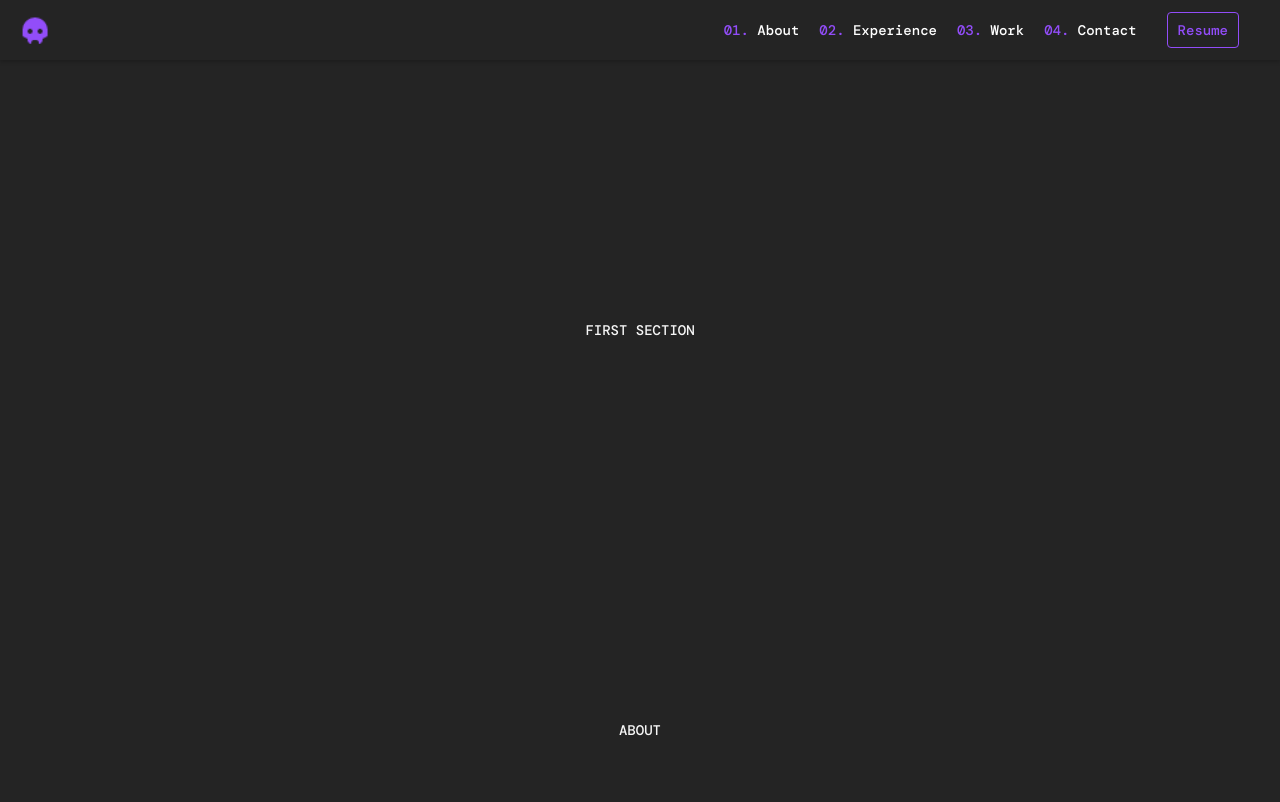
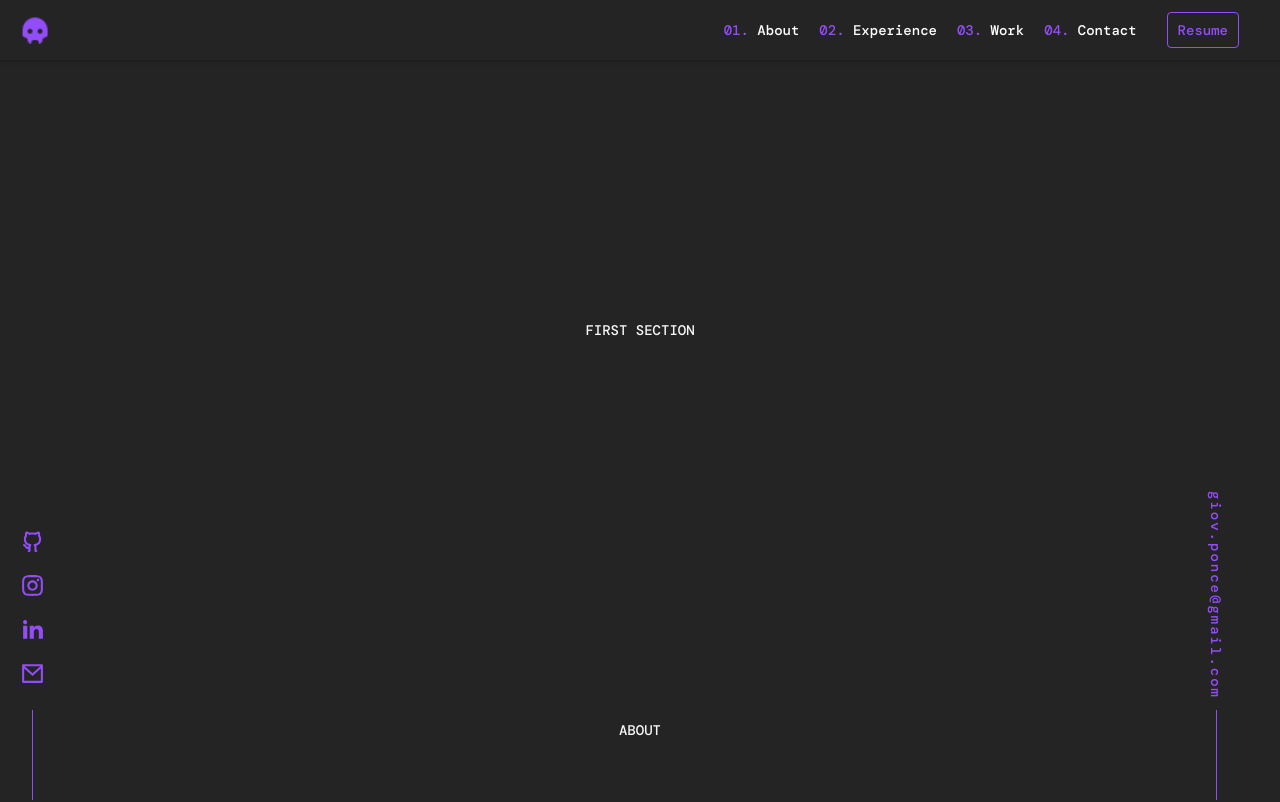
Before and after one commit to giovsteph/giov, a React (Create React App) app: page / in a window 1280 px wide. Shown: the top 802 px of the page. Built offline with nearby package versions, Linux system fonts and the light colour scheme; a web font is replaced by a local one.

Commit message:
feat: sidebar for desktop

```diff
--- a/src/components/Atoms/Link/Link.scss
+++ b/src/components/Atoms/Link/Link.scss
@@ -2,7 +2,7 @@
 
 a {
   position: relative;
-  color: $dk-third-main !important;
+  color: $dk-first-main !important;
 }
 
 .animated::after {
--- /dev/null
+++ b/src/components/Molecules/Sidebar/Sidebar.jsx
@@ -0,0 +1,61 @@
+import React from "react";
+import "./Sidebar.scss";
+import GitHub from "../../../assets/icons/github";
+import Instagram from "../../../assets/icons/instagram";
+import LinkedIn from "../../../assets/icons/linkedin";
+import Mail from "../../../assets/icons/mail";
+
+export default function Sidebar() {
+  let primaryColor = "#924DF9";
+
+  return (
+    <>
+      <div className="left-sidebar">
+        <div className="left-sidebar-icons">
+          <a
+            href="https://github.com/giovsteph"
+            target="_blank"
+            rel="noreferrer"
+            data-testid="github-link"
+          >
+            <GitHub color={primaryColor} size="25" />
+          </a>
+          <a
+            href="https://instagram.com/giovsteph"
+            target="_blank"
+            rel="noreferrer"
+            data-testid="instagram-link"
+          >
+            <Instagram color={primaryColor} size="25" />
+          </a>
+          <a
+            href="https://www.linkedin.com/in/giovannaponce/"
+            target="_blank"
+            rel="noreferrer"
+            data-testid="linkedin-link"
+          >
+            <LinkedIn color={primaryColor} size="25" />
+          </a>
+          <a
+            href="mailto:giov.ponce@gmail.com"
+            target="_blank"
+            rel="noreferrer"
+            data-testid="mail-link"
+          >
+            <Mail color={primaryColor} size="25" />
+          </a>
+        </div>
+      </div>
+      <div className="right-sidebar">
+        <a
+          target="_blank"
+          rel="noreferrer"
+          href="mailto:giov.ponce@gmail.com"
+          className="right-sidebar-text"
+        >
+          giov.ponce@gmail.com
+        </a>
+      </div>
+    </>
+  );
+}
--- /dev/null
+++ b/src/components/Molecules/Sidebar/Sidebar.scss
@@ -0,0 +1,66 @@
+@import "../../../assets/theme/theme.scss";
+
+.left-sidebar {
+    height: auto;
+    display: flex;
+    flex-direction: column;
+    position: fixed;
+    left: 15px;
+    bottom: 0;
+
+    &-icons {
+        height: auto;
+        display: flex;
+        flex-direction: column;
+        padding: 5px;
+        justify-content: space-evenly;
+
+        svg {
+            margin-bottom: 1em;
+            transition: transform 330ms ease-in-out;
+            transform: translateY(0px);
+        }
+
+        svg:hover {
+            fill: $dk-first-main-lighter;
+            transform: translateY(-10px);
+        }
+    }
+
+}
+
+.left-sidebar::after {
+    content: "";
+    display: block;
+    width: 1px;
+    height: 90px;
+    margin: 0px auto;
+    background-color: $dk-first-main;
+}
+
+.right-sidebar {
+    display: flex;
+    justify-content: space-between;
+    flex-direction: column;
+    -webkit-box-align: center;
+    align-items: center;
+    position: fixed;
+    right: -40px;
+    bottom: 0;
+
+
+    &-text {
+        letter-spacing: 2px;
+        margin-bottom: 7.5em;
+        transform: rotate(90deg);
+    }
+}
+
+.right-sidebar::after {
+    content: "";
+    display: block;
+    width: 1px;
+    height: 90px;
+    margin: 0px auto;
+    background-color: $dk-first-main;
+}
--- a/src/components/Pages/MainPage/MainPage.jsx
+++ b/src/components/Pages/MainPage/MainPage.jsx
@@ -2,6 +2,7 @@ import React, { useState, useEffect } from "react";
 import "./MainPage.scss";
 import Loader from "../../Atoms/Loader/Loader";
 import Header from "../../Organisms/Header/Header";
+import Sidebar from "../../Molecules/Sidebar/Sidebar";
 
 export default function MainPage() {
   const [isLoading, setIsLoading] = useState(false);
@@ -21,6 +22,7 @@ export default function MainPage() {
       ) : (
         <>
           <Header />
+          <Sidebar />
           <div className="mainContainer">
             <div className="container">FIRST SECTION</div>
             <div className="container" id="about">
```
Also changed, not shown: 1 other file (tests, documents, lock files or other folders).
